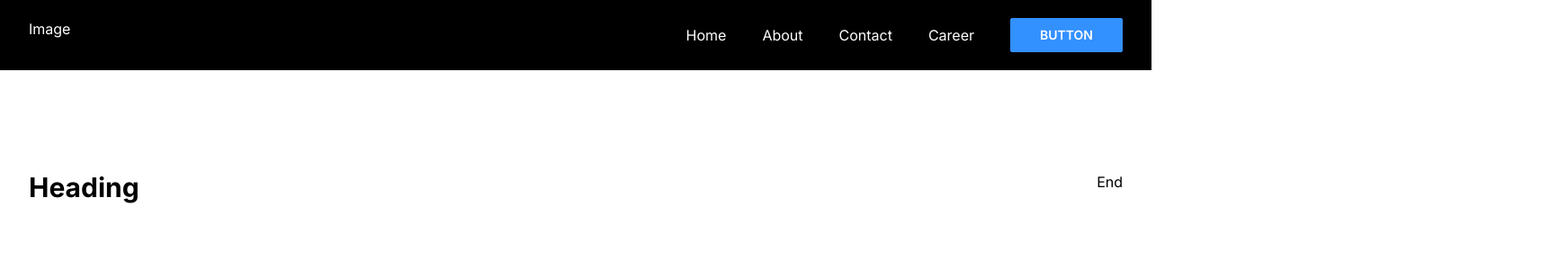
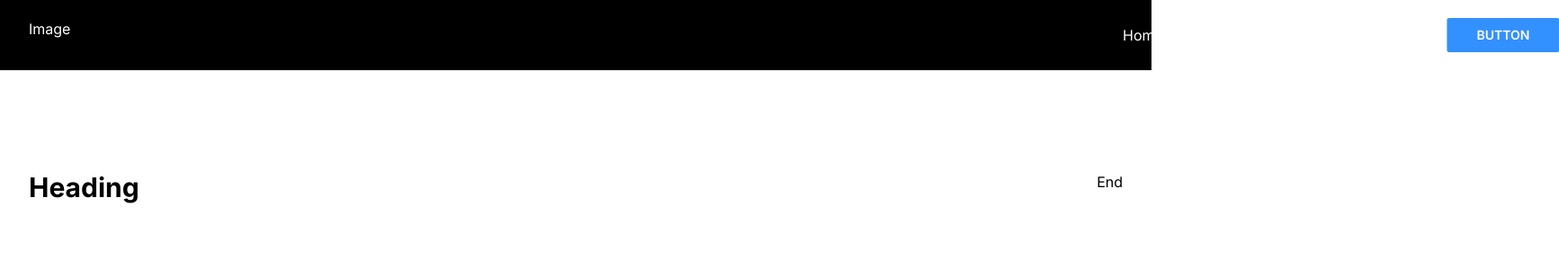
Before and after one commit to SAPranto/optiwaveai, a Next.js app: page / in a window 1280 px wide. Shown: the top 300 px of the page at 90% size, 1733 px wide, since content can reach past the window. Built offline with nearby package versions, Linux system fonts and the light colour scheme.

Commit message:
Navigation Bar Animation Added

```diff
--- a/app/components/Navbar.jsx
+++ b/app/components/Navbar.jsx
@@ -16,7 +16,7 @@ const navbar = () => {
         <div>Image</div>
         <div
           className={`text-center bg-red-500 absolute top-0 right-0 px-24 py-14 h-full ${
-            isNavOpen ? "block" : "hidden"
+            isNavOpen ? "transform translate-x-0 transition-transform duration-300 ease-out" : "transform translate-x-full transition-transform duration-200"
           } lg:block lg:relative lg:bg-transparent lg:py-0 lg:px-0`}
         >
           <ul className="flex flex-col items-center gap-10 lg:flex-row">
```
